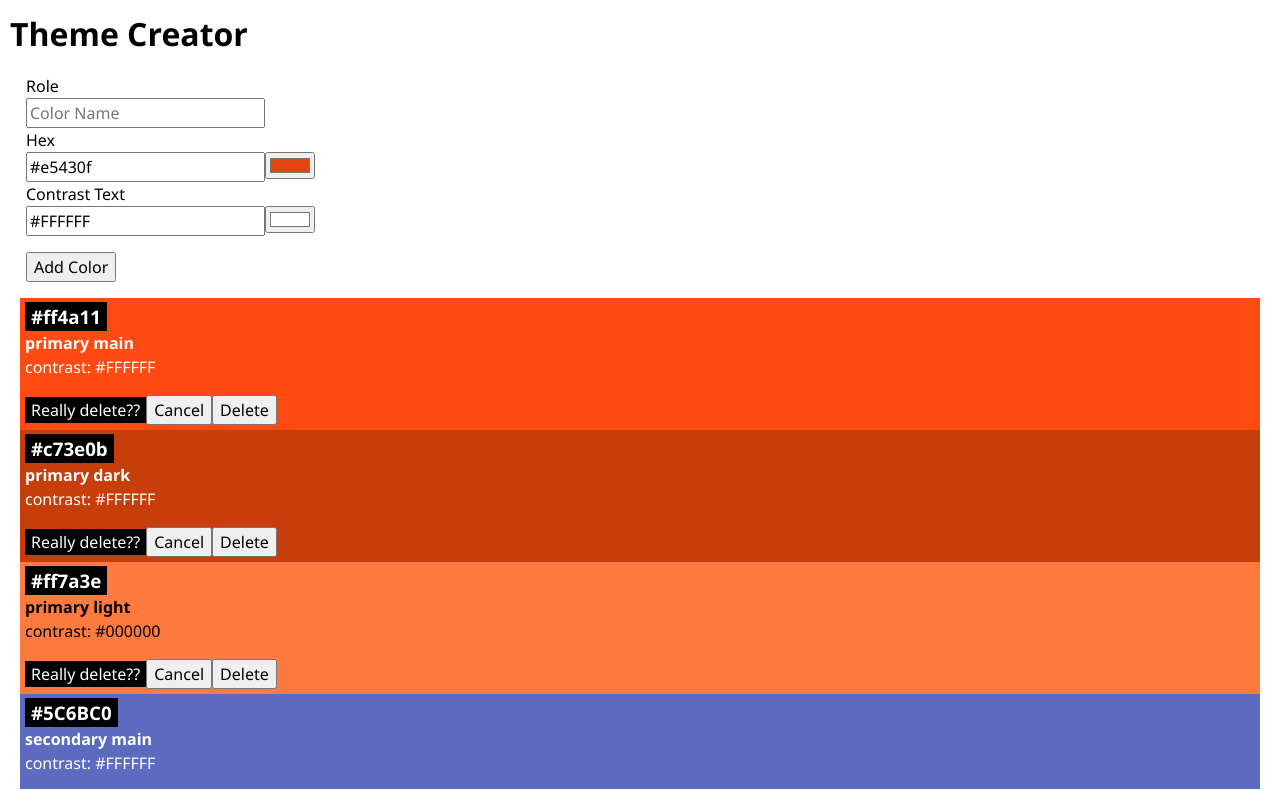
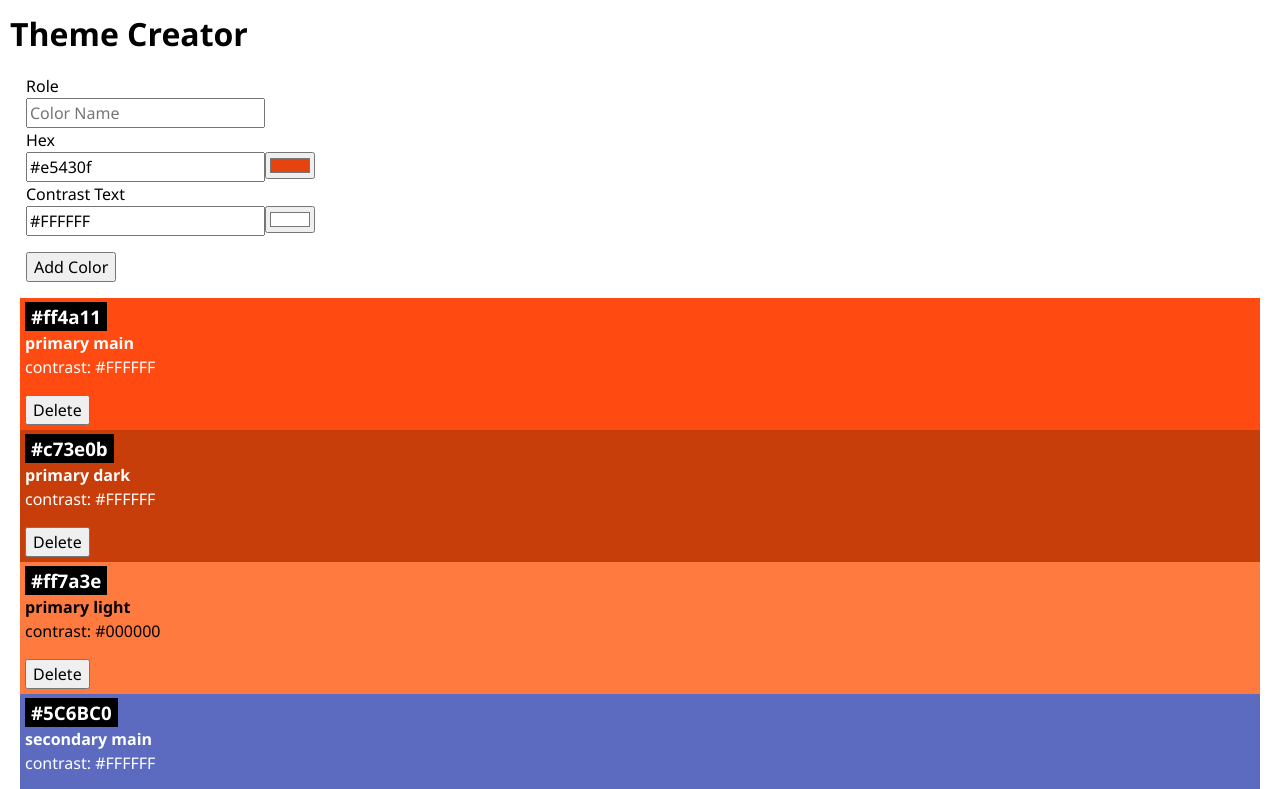
Before and after one commit to MarenOelixtown/web-react-recap-project, a React (Vite) app: page / in a window 1280 px wide. Shown: the top 789 px of the page. Built offline with nearby package versions, Linux system fonts and the light colour scheme.

Commit message:
adding ternary conditional operator for show-hide-cancel-button

```diff
--- a/src/Components/Color/Color.jsx
+++ b/src/Components/Color/Color.jsx
@@ -1,7 +1,10 @@
 import "./Color.css";
 import Button from "./Button.jsx";
+import { useState } from "react";
 
 export default function Color({ color, onDelete }) {
+  const [showCancel, setShowCancel] = useState(false);
+
   const handleOnDelete = () => {
     console.log("tell parent to delete");
     onDelete(color);
@@ -17,9 +20,15 @@ export default function Color({ color, onDelete }) {
       <h3 className="color-card-hightlight">{color.hex}</h3>
       <h4>{color.role}</h4>
       <p>contrast: {color.contrastText}</p>
-      <p className="color-card-hightlight">Really delete??</p>
-      <Button text="Cancel" />
-      <Button text="Delete" onClick={handleOnDelete} />
+      {!showCancel ? (
+        <Button text="Delete" onClick={() => setShowCancel(true)} />
+      ) : (
+        <>
+          <p className="color-card-hightlight">Really delete??</p>
+          <Button text="Cancel" onClick={() => setShowCancel(false)} />
+          <Button text="Delete" onClick={handleOnDelete} />
+        </>
+      )}
     </div>
   );
 }
```
